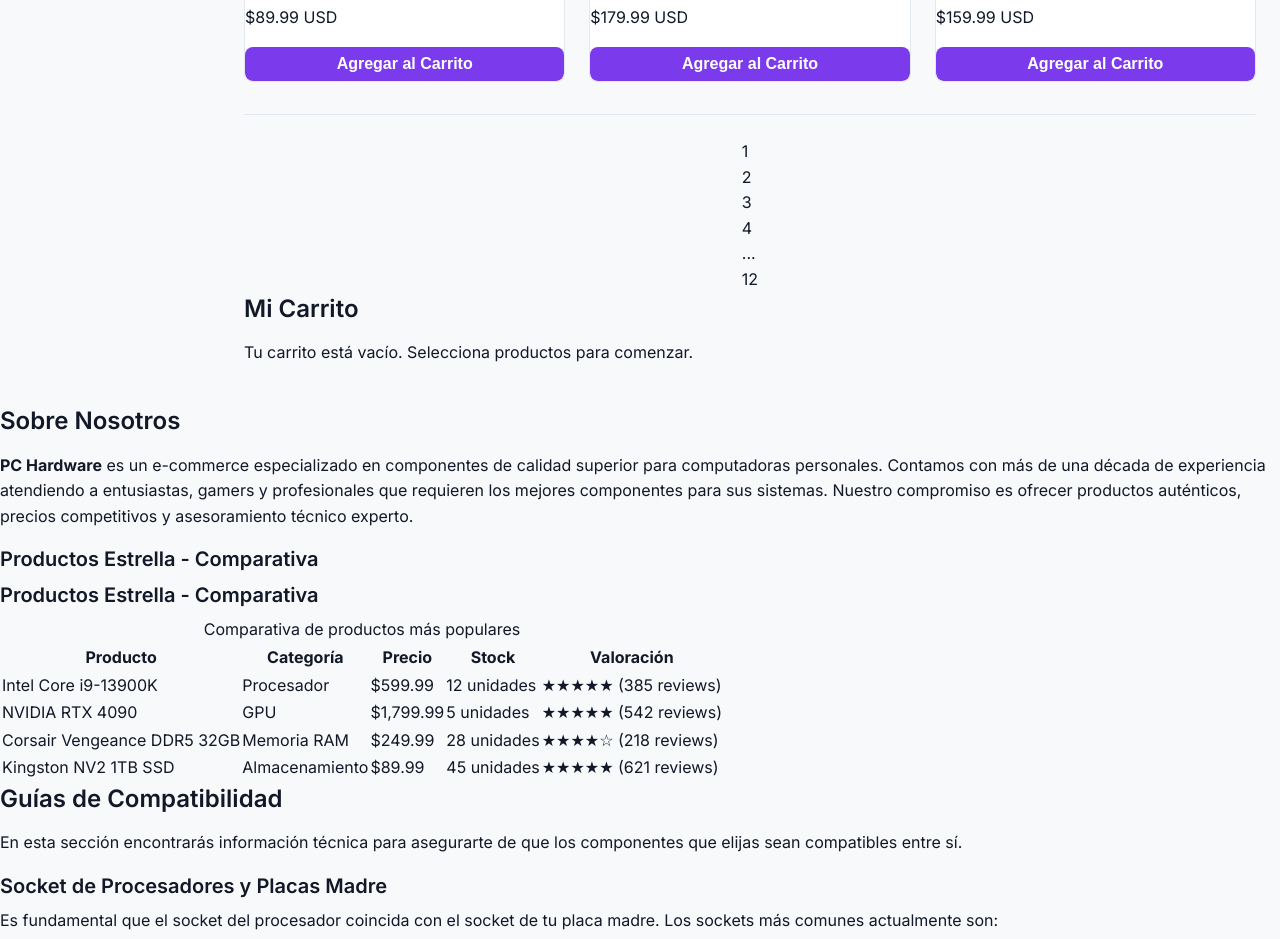
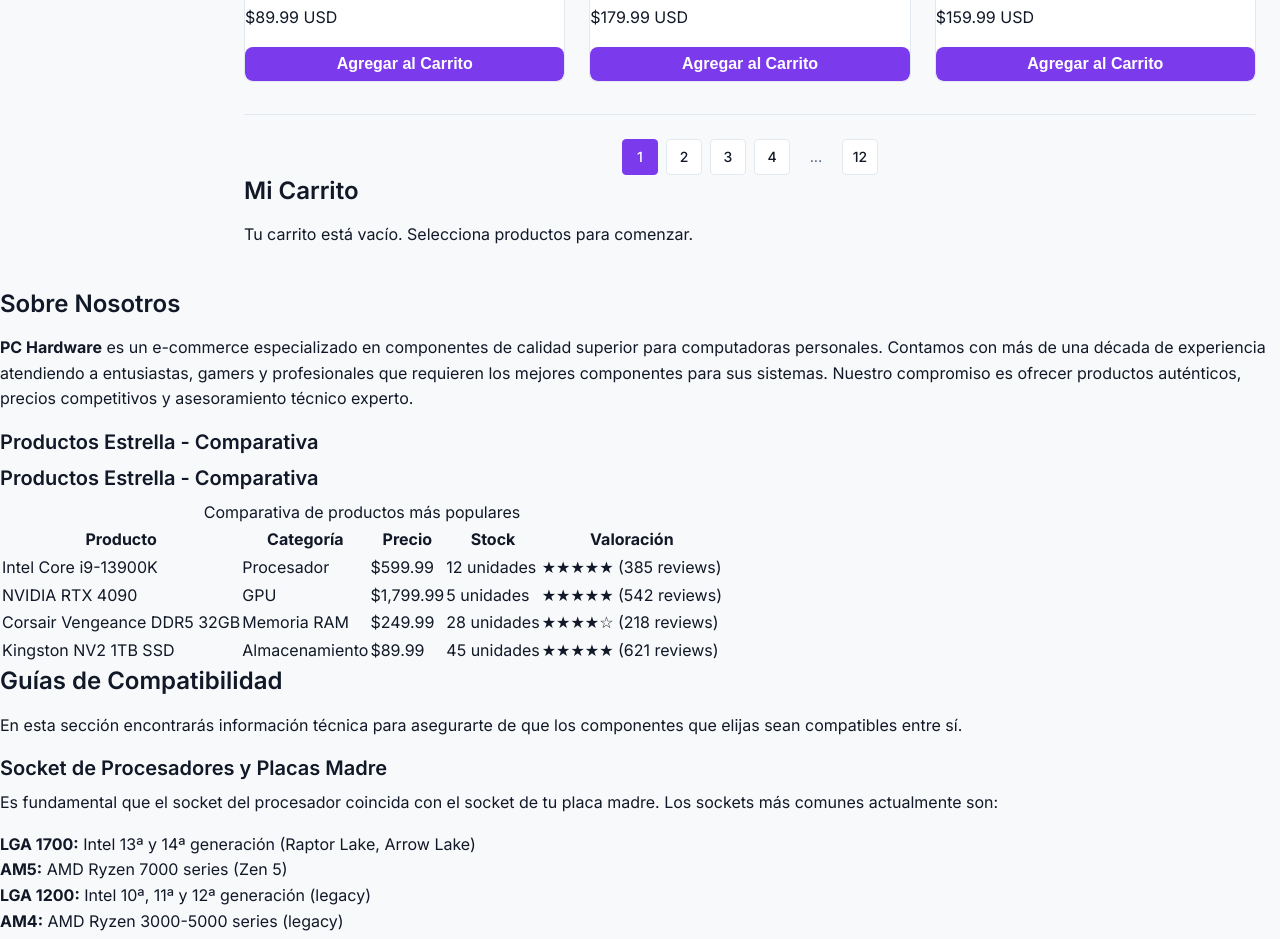
Before and after one commit to GonzaloBarbano/E-commerce, a plain HTML site: page index.html in a window 1280 px wide. Shown: the part 3120-4059 px from the top of the page. Drawn offline with Linux system fonts and the light colour scheme.

Commit message:
fix: agrego estilos a la paginacion

```diff
--- a/css/components.css
+++ b/css/components.css
@@ -278,6 +278,56 @@
   border-color: var(--color-primary);
 }
 
+/* Paginación con botones: lista y enlaces */
+.pagination-list {
+  display: flex;
+  gap: var(--spacing-sm);
+  justify-content: center;
+  align-items: center;
+  flex-wrap: wrap;
+  padding: 0;
+  margin: 0;
+}
+
+.page-link,
+.page-ellipsis {
+  display: inline-flex;
+  align-items: center;
+  justify-content: center;
+  min-width: 36px;
+  height: 36px;
+  padding: 0 var(--spacing-sm);
+  border: 1px solid var(--color-border);
+  border-radius: var(--border-radius-sm);
+  background-color: var(--color-surface-card);
+  color: var(--color-text);
+  font-size: var(--font-size-sm);
+  font-weight: var(--font-weight-medium);
+  text-decoration: none;
+  transition: var(--transition-default);
+}
+
+.page-link:hover {
+  background-color: var(--color-primary-light);
+  border-color: var(--color-primary);
+  color: var(--color-primary);
+}
+
+.page-link.page-active,
+.page-link.page-active:focus,
+.page-link.page-active:hover {
+  background-color: var(--color-primary);
+  border-color: var(--color-primary);
+  color: var(--color-surface-card);
+}
+
+.page-ellipsis {
+  cursor: default;
+  color: var(--color-text-muted);
+  background-color: transparent;
+  border-color: transparent;
+}
+
 /* ============================================
    BADGES Y TAGS
    ============================================ */
```
